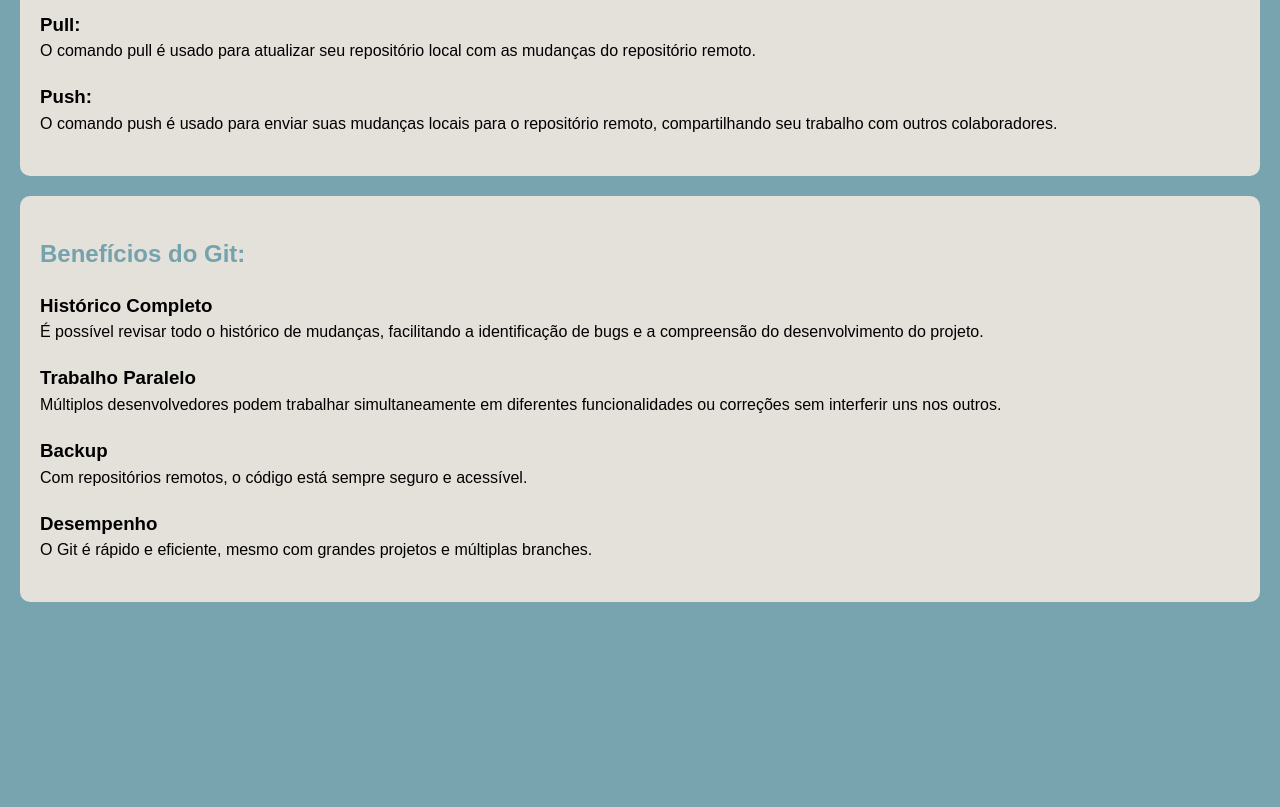
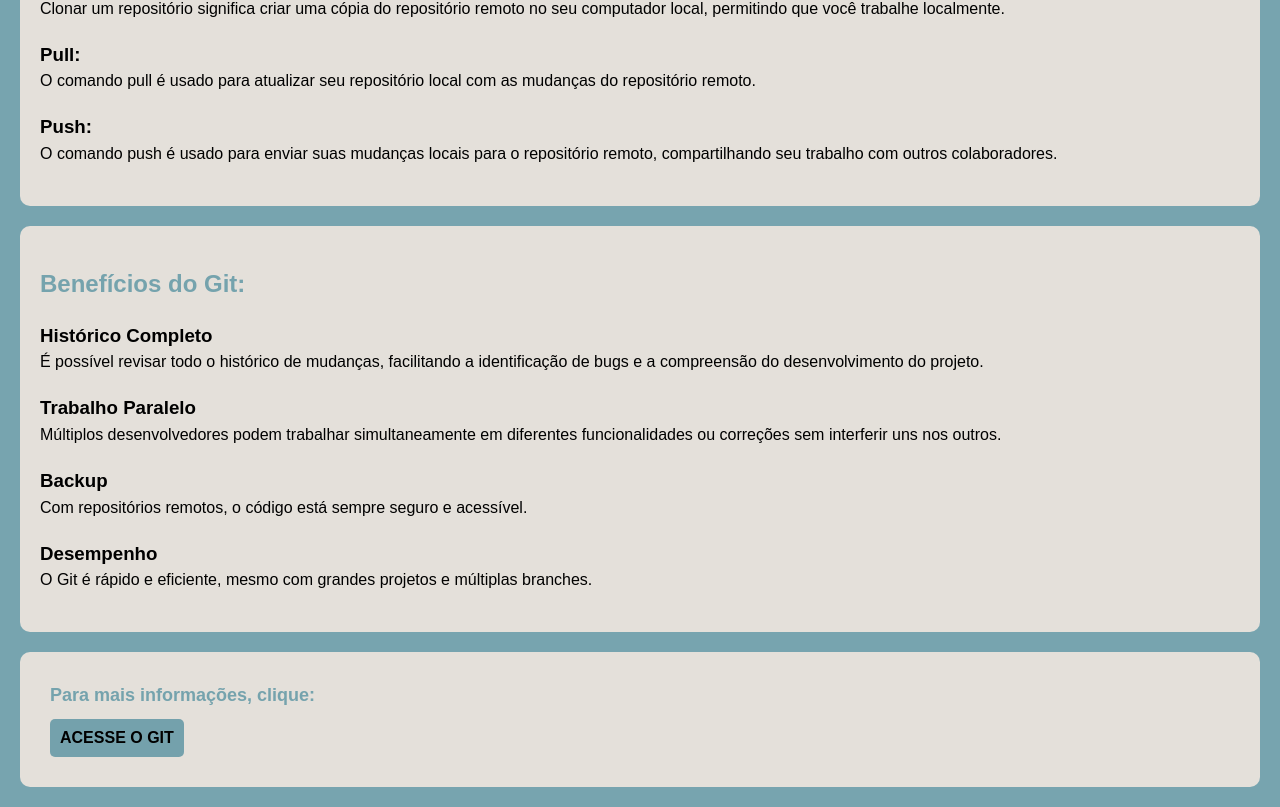
Before and after one commit to milena-steffen/projeto-git, a plain HTML site: page index.html in a window 1280 px wide. Shown: the part 761-1568 px from the top of the page. Before the commit the page ends 1383 px from the top, so only its background shows below. Drawn offline with Linux system fonts and the light colour scheme.

Commit message:
feat(pagina/principal/git):implementa botao de acesso para pagina git

```diff
--- a/index.html
+++ b/index.html
@@ -5,6 +5,7 @@
     <meta name="viewport" content="width=device-width, initial-scale=1.0">
     <title>PROJETO GIT - DEV CLASS</title>
     <link rel="stylesheet" href="style.css">
+
 
 </head>
 
@@ -16,73 +17,68 @@
         </p>
     </header>
 
+        <main>
             <section>
                 <h2>Conceitos Básicos:</h2>
-
                 <article>
                     <h3>Repositório:</h3>
                     <p>Um repositório Git é onde todo o seu código e histórico de alterações são armazenados. Pode ser local (no seu computador) ou remoto (em um servidor como GitHub, GitLab, Bitbucket).</p>
                 </article>
-
                 <article>
                     <h3>Commit:</h3>
                     <p>Um commit é uma "foto" do seu código em um dado momento. Ele registra mudanças feitas aos arquivos e permite que você volte a esse ponto específico no tempo se necessário.</p>
                 </article>
-
                 <article>
                     <h3>Branch:</h3>
                     <p>Branches são ramificações do seu código principal. A branch main (ou master) é a principal, mas você pode criar outras branches para desenvolver novas funcionalidades ou corrigir bugs sem afetar o código principal.</p>
                 </article>
-
                 <article>
                     <h3>Merge:</h3>
                     <p>O merge é o processo de combinar mudanças de diferentes branches. Geralmente, você trabalha em uma branch separada e, quando o trabalho está completo, faz o merge das mudanças na branch main.</p>
                 </article>
-
                 <article>
                     <h3>Clone:</h3>
                     <p>Clonar um repositório significa criar uma cópia do repositório remoto no seu computador local, permitindo que você trabalhe localmente.</p>
                 </article>
-
                 <article>
                     <h3>Pull:</h3>
                     <p>O comando pull é usado para atualizar seu repositório local com as mudanças do repositório remoto.</p>
                 </article>
-
                 <article>
                     <h3>Push:</h3>
                     <p>O comando push é usado para enviar suas mudanças locais para o repositório remoto, compartilhando seu trabalho com outros colaboradores.</p>
                 </article>
-
             </section>
-
             <section>
                 <h2>Benefícios do Git:</h2>
-
                 <article>
                     <h3>Histórico Completo</h3>
                     <p>É possível revisar todo o histórico de mudanças, facilitando a identificação de bugs e a compreensão do desenvolvimento do projeto.</p>
                 </article>
-
                 <article>
                     <h3>Trabalho Paralelo</h3>
                     <p>Múltiplos desenvolvedores podem trabalhar simultaneamente em diferentes funcionalidades ou correções sem interferir uns nos outros.</p>
                 </article>
-
-
                 <article>
                     <h3>Backup</h3>
                     <p>Com repositórios remotos, o código está sempre seguro e acessível.</p>
                 </article>
-
                 <article>
                     <h3>Desempenho</h3>
                     <p>O Git é rápido e eficiente, mesmo com grandes projetos e múltiplas branches.</p>
                 </article>
+        </main>
 
 
         </section>
 
+        <footer>
+            <p>Para mais informações, clique:</p>
+            <button id="buscar" onclick="buscar()">ACESSE O GIT</button>
+        </footer>
+
+        <script src="script.js"></script>
+
 
 </body>
 </html>
--- /dev/null
+++ b/script.js
@@ -0,0 +1,3 @@
+function busca(){
+    window.location.href = 'https://git-scm.com/';
+}
--- a/style.css
+++ b/style.css
@@ -11,7 +11,7 @@ body {
 header {
     background-color: rgb(228, 224, 218);
     color: black;
-    padding: 10px;
+    padding: 10px 10px 40px 10px;
     margin: 20px;
     border-radius: 10px;
 }
@@ -48,3 +48,33 @@ article h3 {
 article p {
     margin-top: 0;
 }
+
+footer {
+    background-color: rgb(228, 224, 218);
+    padding: 30px;
+    margin: 20px ;
+    border-radius: 10px;
+    text-align: left;
+}
+
+footer p {
+    margin: 0 0 10px 0;
+    font-size: 18px;
+    color: rgba(106, 156, 168, 0.911);
+    font-weight: bolder;
+}
+
+button {
+    background-color: rgba(106, 156, 168, 0.911);
+    color: black;
+    font-weight: bolder;
+    border: none;
+    padding: 10px 10px;
+    font-size: 16px;
+    border-radius: 5px;
+    cursor: pointer;
+}
+
+button:hover {
+    background-color: rgba(106, 156, 168, 0.8);
+}
```
Also changed, not shown: 1 other file. Lines whose indentation alone changed are shown as unchanged.
